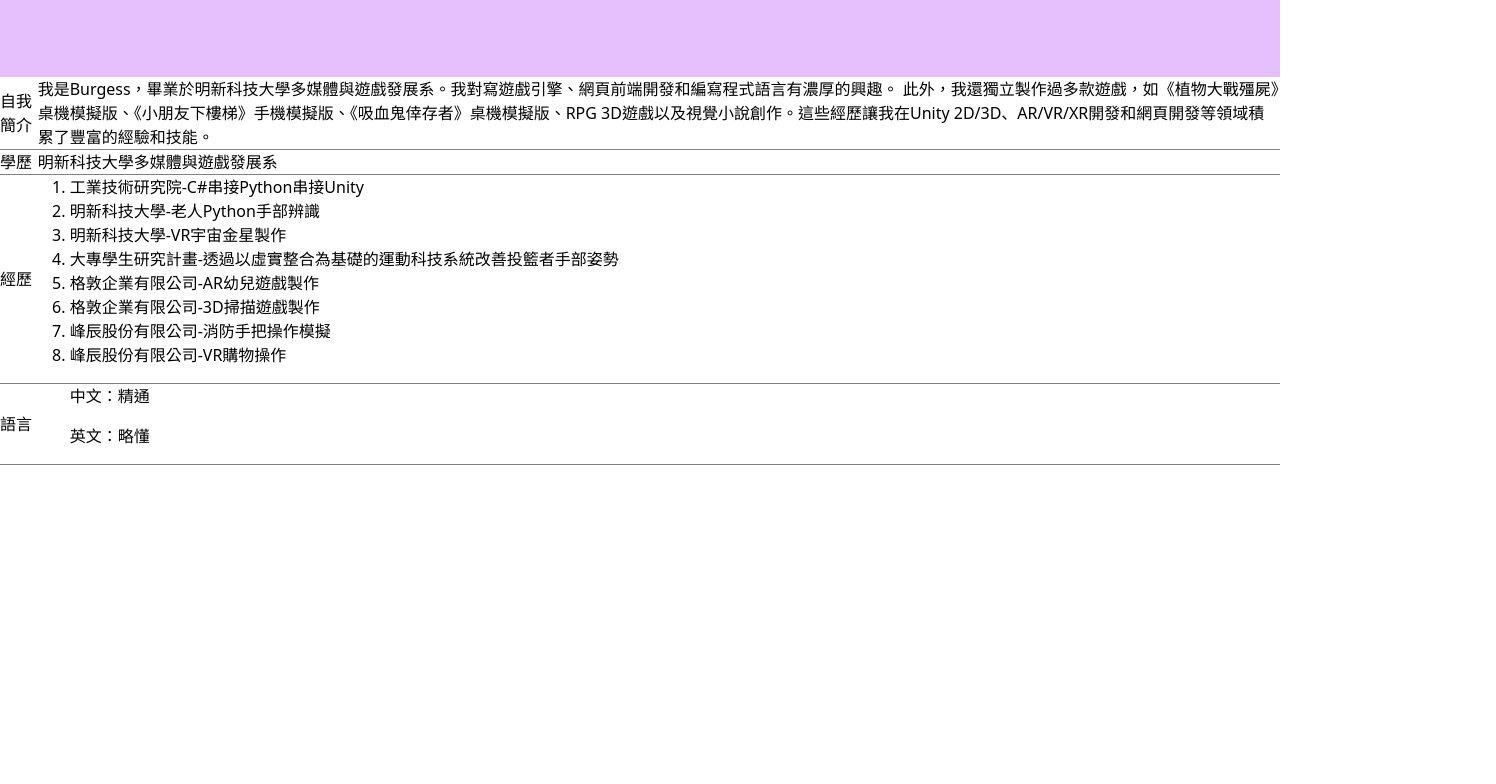
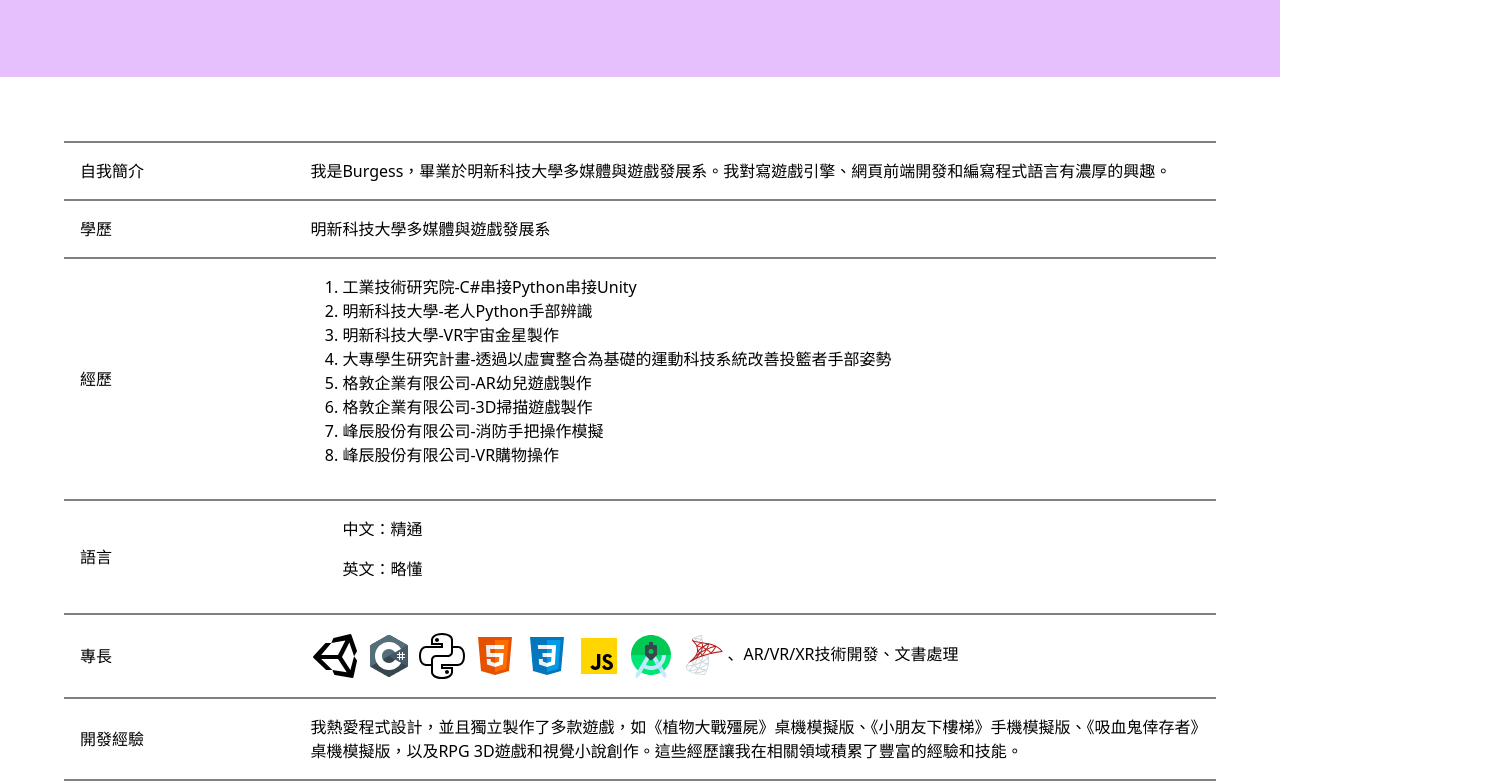
Before and after one commit to JohnMEME0122/BurgessWebpage, a plain HTML site: page index.html in a window 1280 px wide. Shown: the part 1257-2041 px from the top of the page, 1496 px wide, since content can reach past the window. Before the commit the page ends 1738 px from the top, so only its background shows below. Drawn offline with nearby package versions, Linux system fonts and the light colour scheme.

Commit message:
git pull

```diff
--- a/Styles/style.scss
+++ b/Styles/style.scss
@@ -92,5 +92,44 @@ body {
         }
       }
     }
+    section.resume {
+      display: flex;
+      flex-wrap: wrap;
+      padding: 2rem;
+
+      section.table {
+        flex: 5 1 500px;
+        padding: 2rem;
+        table {
+          border-collapse: collapse;
+          tr {
+            border-bottom: 2px solid gray;
+            transition: all 0.2s ease;
+            &:hover {
+              background-color: rgb(230, 192, 253);
+            }
+            td {
+              padding: 1rem;
+            }
+          }
+        }
+      }
+
+      section.picture {
+        flex: 1 1 500px;
+        display: flex;
+        justify-content: center;
+        align-items: center;
+        img {
+          height: 80%;
+        }
+
+        div.greenRect1 {
+          width: 30vw;
+          height: 90vh;
+          border: 10px solid rgb(230, 192, 253);
+        }
+      }
+    }
   }
 }
--- a/index.html
+++ b/index.html
@@ -38,6 +38,7 @@
           <img src="./pictures/含背景照片.png" alt="個人照片" />
         </div>
       </section>
+
       <section class="about-me">
         <section class="description">
           <h2>關於我的一些事情</h2>
@@ -112,13 +113,10 @@
       <section class="resume">
         <section class="table">
           <table>
-            <tr>
-              <td>自我簡介</td>
-              <td>
+            <tr style="border-top: 2px solid gray">
+              <td style="width: 20%">自我簡介</td>
+              <td style="width: 80%">
                 我是Burgess，畢業於明新科技大學多媒體與遊戲發展系。我對寫遊戲引擎、網頁前端開發和編寫程式語言有濃厚的興趣。
-                此外，我還獨立製作過多款遊戲，如《植物大戰殭屍》桌機模擬版、《小朋友下樓梯》手機模擬版、《吸血鬼倖存者》桌機模擬版、RPG
-                3D遊戲以及視覺小說創作。這些經歷讓我在Unity
-                2D/3D、AR/VR/XR開發和網頁開發等領域積累了豐富的經驗和技能。
               </td>
             </tr>
             <tr>
@@ -153,9 +151,43 @@
                 </ul>
               </td>
             </tr>
+            <tr>
+              <td>專長</td>
+              <td>
+                <img src="./Icons/icons8-unity.svg" alt="Unity" />
+                <img src="./Icons/icons8-c.svg" alt="C#" />
+                <img src="./Icons/icons8-python.svg" alt="Python" />
+                <img src="./Icons/icons8-html-5.svg" alt="HTML5" />
+                <img src="./Icons/icons8-css3.svg" alt="CSS" />
+                <img src="./Icons/icons8-javascript.svg" alt="JavaScript" />
+                <img
+                  src="./Icons/icons8-android-studio.svg"
+                  alt="Android-Studio"
+                />
+                <img
+                  src="./Icons/icons8-microsoft-sql-server.svg"
+                  alt="Microsoft-SQL-Server"
+                />、AR/VR/XR技術開發、文書處理
+              </td>
+            </tr>
+            <tr>
+              <td>開發經驗</td>
+              <td>
+                我熱愛程式設計，並且獨立製作了多款遊戲，如《植物大戰殭屍》桌機模擬版、《小朋友下樓梯》手機模擬版、《吸血鬼倖存者》桌機模擬版，以及RPG
+                3D遊戲和視覺小說創作。這些經歷讓我在相關領域積累了豐富的經驗和技能。
+              </td>
+            </tr>
           </table>
         </section>
-        <section class="picture"></section>
+        <section class="picture">
+          <img
+            src="./pictures/294905944_3214419738872787_755026862871701710_n.jpg"
+            alt="個人照片"
+          />
+          <div class="greenRect1"></div>
+          <div class="greenRect2"></div>
+          <div class="greenRect3"></div>
+        </section>
       </section>
     </main>
     <script
```
Also changed, not shown: Icons/icons8-android-studio.svg (added), Icons/icons8-c.svg (added), Icons/icons8-microsoft-sql-server.svg (added), Icons/icons8-python.svg (added), Icons/icons8-react-native.svg (deleted), Icons/icons8-unity.svg (added), Styles/style.css, 2 other files.
